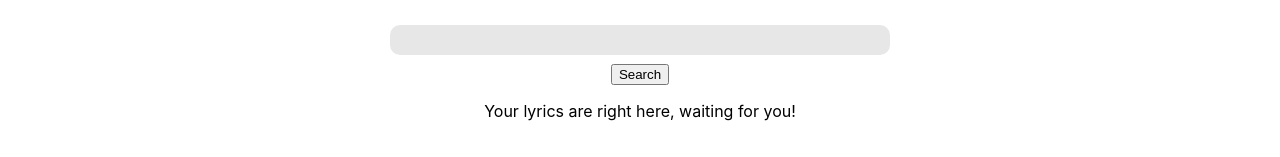
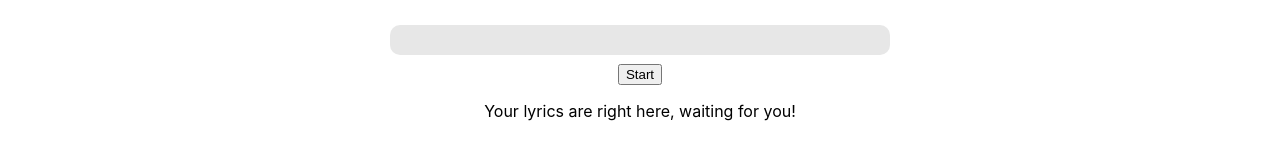
Before and after one commit to tydagan/Hackathon-2023, a React (Create React App) app: page / in a window 1280 px wide. Shown: the part 517-674 px from the top of the page. Built offline with nearby package versions, Linux system fonts and the light colour scheme.

Commit message:
new button name

```diff
--- a/src/Home.js
+++ b/src/Home.js
@@ -15,7 +15,7 @@ const Home = () => {
             </form>
             <button>
                 <Link to="/search" style={{ textDecoration: 'none', color: 'inherit' }}>
-                    Search
+                    Start
                 </Link>
             </button>
             <p id="info-text">Your lyrics are right here, waiting for you!</p>
```
